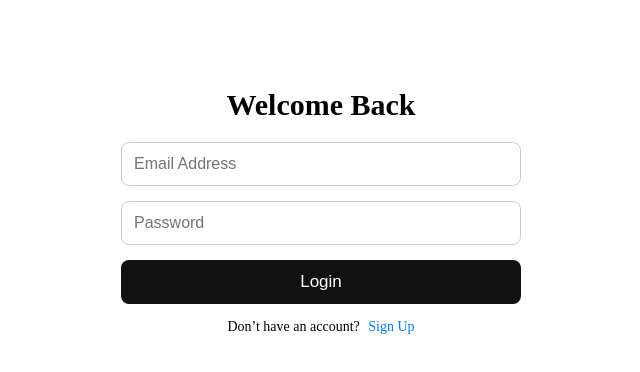
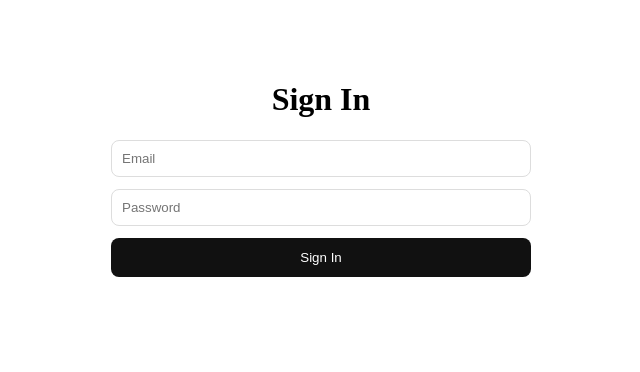
Before and after one commit to bobbyjay/miniature-octo-adventure, a React (Vite) app: page /login in a window 1280 px wide. Shown: the top 372 px of the page, without its empty margins (319-959 px from the left). Built offline with nearby package versions, Linux system fonts and the light colour scheme; no server answers.

Commit message:
Update LoginPage.jsx

```diff
--- a/src/pages/LoginPage.jsx
+++ b/src/pages/LoginPage.jsx
@@ -1,131 +1,47 @@
 // src/pages/LoginPage.jsx
 import { useState } from "react";
-import { useNavigate } from "react-router-dom";
 import { useAuth } from "../context/AuthContext";
 
 export default function LoginPage() {
-  const navigate = useNavigate();
   const { login } = useAuth();
-
-  const [form, setForm] = useState({
-    email: "",
-    password: "",
-  });
-
+  const [form, setForm] = useState({ email: "", password: "" });
   const [error, setError] = useState("");
   const [loading, setLoading] = useState(false);
 
-  const handleChange = (e) => {
-    setForm({
-      ...form,
-      [e.target.name]: e.target.value,
-    });
-  };
+  const handleChange = (e) => setForm((s) => ({ ...s, [e.target.name]: e.target.value }));
 
-  const handleSubmit = async (e) => {
+  const submit = async (e) => {
     e.preventDefault();
     setError("");
     setLoading(true);
 
-    const result = await login(form);
-
+    const res = await login(form);
     setLoading(false);
 
-    if (!result.success) {
-      setError(result.error);
-      return;
+    if (!res.success) {
+      setError(res.error);
     }
-
-    navigate("/dashboard");
+    // on success AuthContext navigates to /dashboard
   };
 
   return (
     <div style={styles.container}>
-      <h1 style={styles.title}>Welcome Back</h1>
-
+      <h1>Sign In</h1>
       {error && <p style={styles.error}>{error}</p>}
 
-      <form onSubmit={handleSubmit} style={styles.form}>
-        <input
-          type="email"
-          name="email"
-          placeholder="Email Address"
-          value={form.email}
-          onChange={handleChange}
-          style={styles.input}
-          required
-        />
-
-        <input
-          type="password"
-          name="password"
-          placeholder="Password"
-          value={form.password}
-          onChange={handleChange}
-          style={styles.input}
-          required
-        />
-
-        <button type="submit" style={styles.button} disabled={loading}>
-          {loading ? "Signing in..." : "Login"}
-        </button>
+      <form onSubmit={submit} style={styles.form}>
+        <input name="email" value={form.email} onChange={handleChange} placeholder="Email" type="email" required style={styles.input} />
+        <input name="password" value={form.password} onChange={handleChange} placeholder="Password" type="password" required style={styles.input} />
+        <button style={styles.button} disabled={loading}>{loading ? "Signing in..." : "Sign In"}</button>
       </form>
-
-      <p style={styles.text}>
-        Don’t have an account?{" "}
-        <span style={styles.link} onClick={() => navigate("/signup")}>
-          Sign Up
-        </span>
-      </p>
     </div>
   );
 }
 
 const styles = {
-  container: {
-    width: "100%",
-    maxWidth: "400px",
-    margin: "0 auto",
-    paddingTop: "60px",
-    textAlign: "center",
-  },
-  title: {
-    fontSize: "30px",
-    marginBottom: "20px",
-    fontWeight: "600",
-  },
-  form: {
-    display: "flex",
-    flexDirection: "column",
-    gap: "15px",
-    marginTop: "10px",
-  },
-  input: {
-    padding: "12px",
-    borderRadius: "8px",
-    border: "1px solid #ccc",
-    fontSize: "16px",
-  },
-  button: {
-    padding: "12px",
-    borderRadius: "8px",
-    background: "#111",
-    color: "#fff",
-    fontSize: "17px",
-    cursor: "pointer",
-    border: "none",
-  },
-  text: {
-    marginTop: "15px",
-    fontSize: "14px",
-  },
-  link: {
-    color: "#007bff",
-    cursor: "pointer",
-    marginLeft: "5px",
-  },
-  error: {
-    color: "red",
-    marginBottom: "10px",
-  },
+  container: { maxWidth: 420, margin: "40px auto", padding: 20, textAlign: "center" },
+  form: { display: "flex", flexDirection: "column", gap: 12, marginTop: 12 },
+  input: { padding: 10, borderRadius: 8, border: "1px solid #ddd" },
+  button: { padding: 12, borderRadius: 8, background: "#111", color: "#fff", border: "none" },
+  error: { color: "red" },
 };
```
